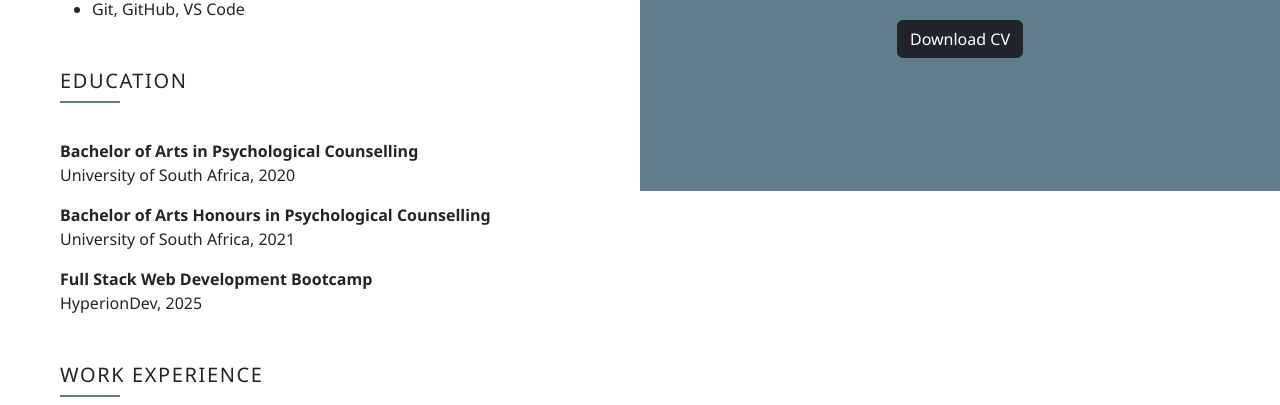
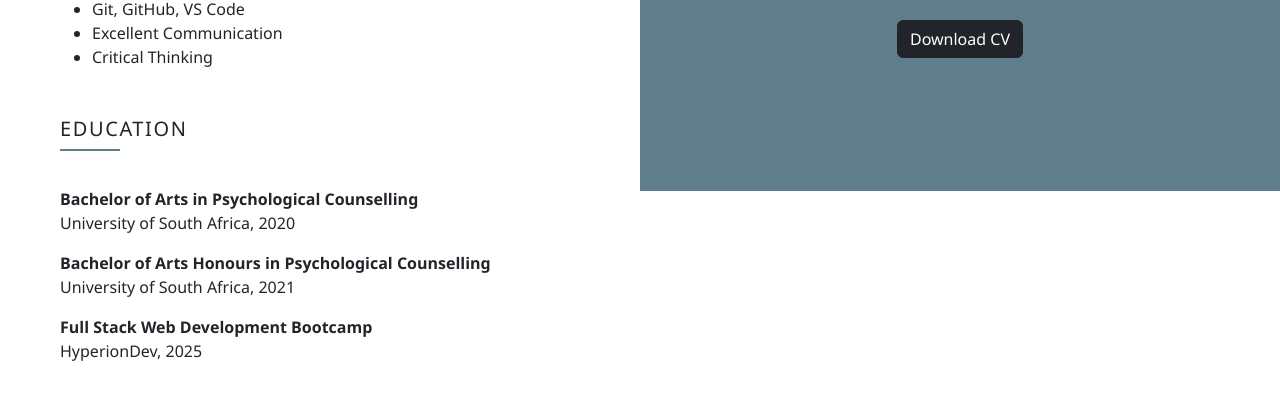
Before and after one commit to Noni-Sts/MyCV, a plain HTML site: page index.html in a window 1280 px wide. Shown: the part 609-1014 px from the top of the page. Drawn offline with nearby package versions, Linux system fonts and the light colour scheme.

Commit message:
Index.html

```diff
--- a/index.html
+++ b/index.html
@@ -46,6 +46,8 @@
               <li>React, Bootstrap, Tailwind</li>
               <li>UI/UX Design Basics, Figma, Responsive Design</li>
               <li>Git, GitHub, VS Code</li>
+              <li>Excellent Communication</li>
+              <li>Critical Thinking</li>
             </ul>
           </section>
 
```
